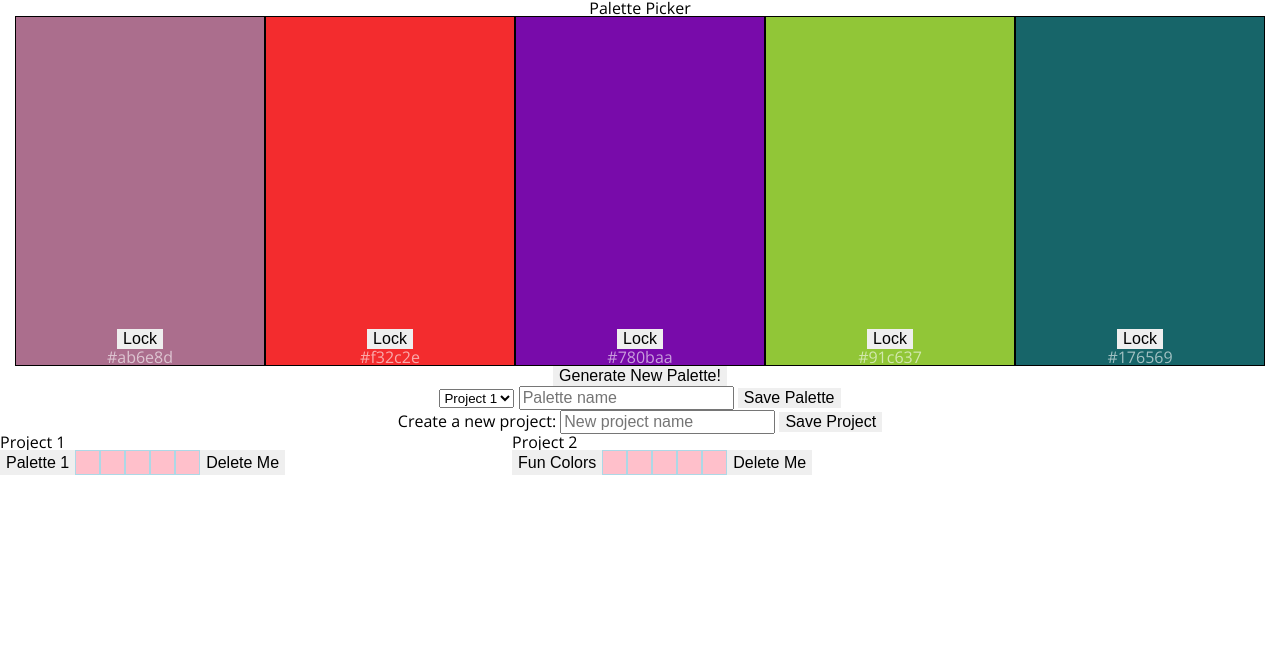
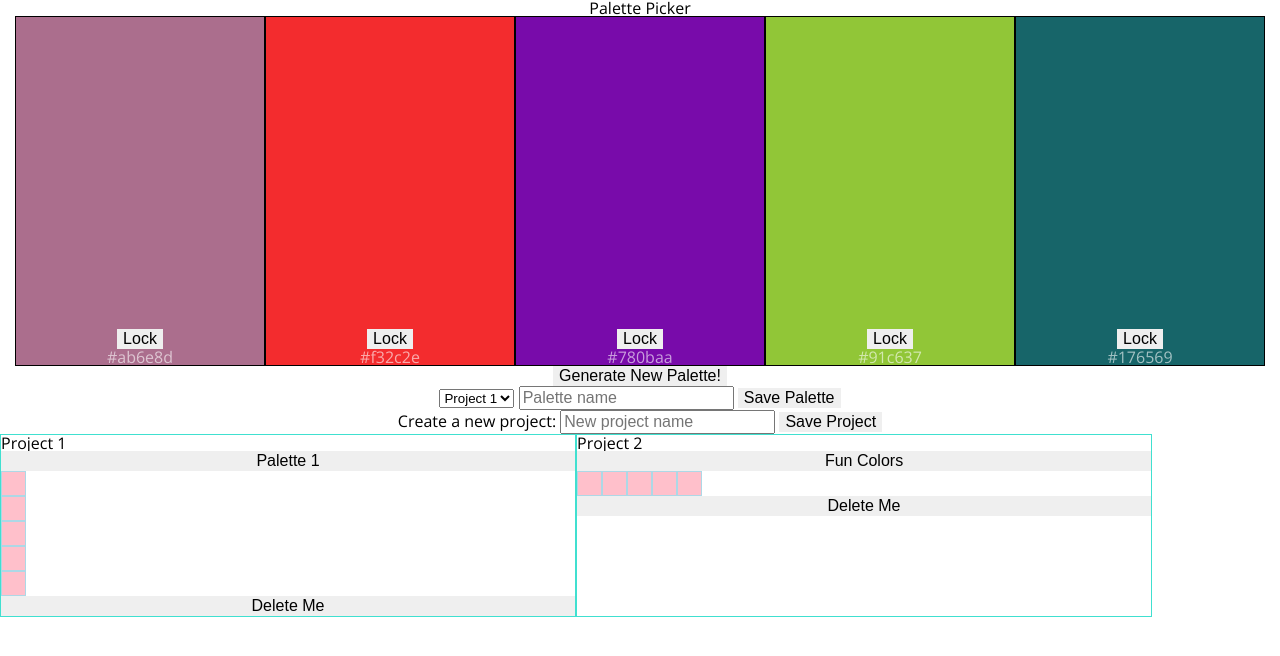
Before and after one commit to soytjan/palette-picker-pwa, a website: page public/index.html in a window 1280 px wide. Drawn offline with nearby package versions, Linux system fonts and the light colour scheme.

Commit message:
Adjust CSS to follow HTML changes:

```diff
--- a/public/css/styles.css
+++ b/public/css/styles.css
@@ -61,18 +61,25 @@ header {
 .projects-cont {
   display: flex;
   width: 100%;
+  flex-wrap: wrap;
 }
 
 .project-cont {
-  width: 40%;
+  width: 45%;
+  border: 1px solid turquoise;
 }
 
 .small-palette-cont {
   display: flex;
+  flex-direction: column;
 }
 
 .small-colors-cont {
   display: flex;
+}
+
+.palette-name {
+  width: 150px;
 }
 
 .small-palette-color {
```
